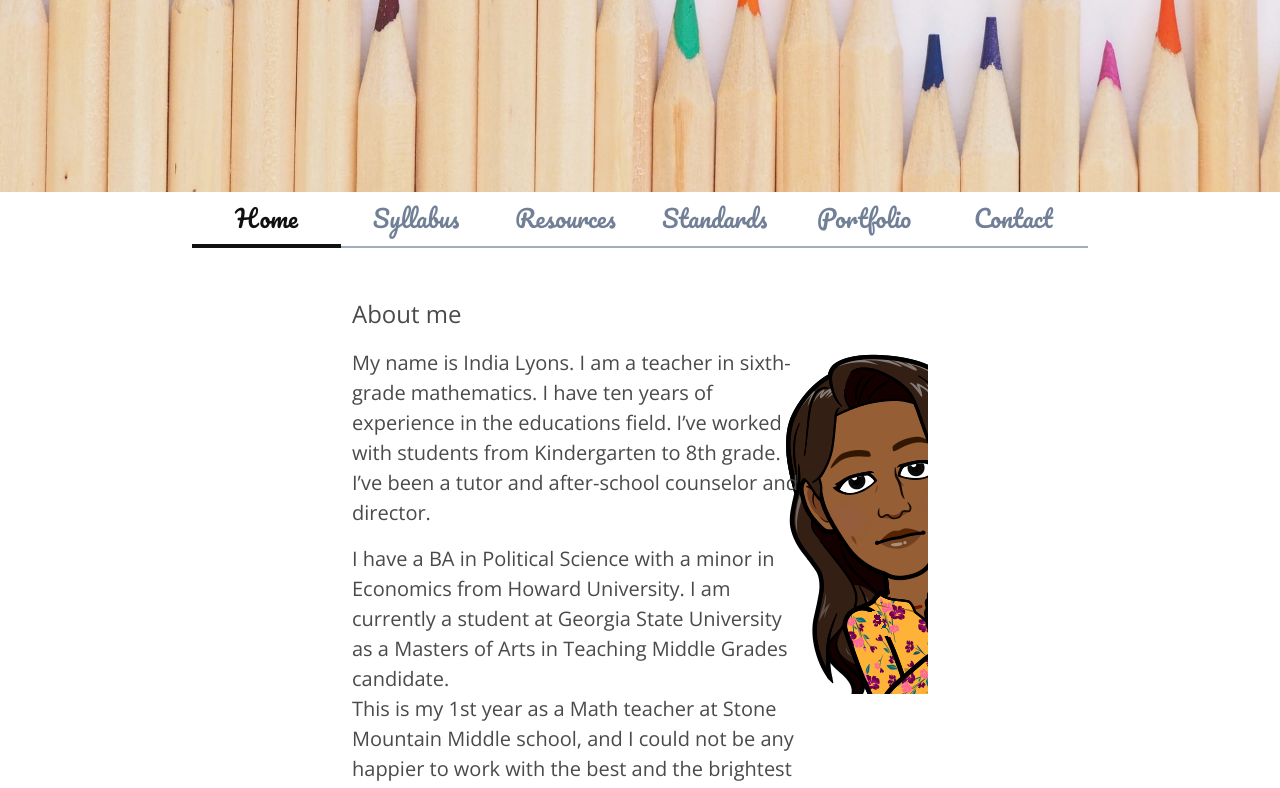
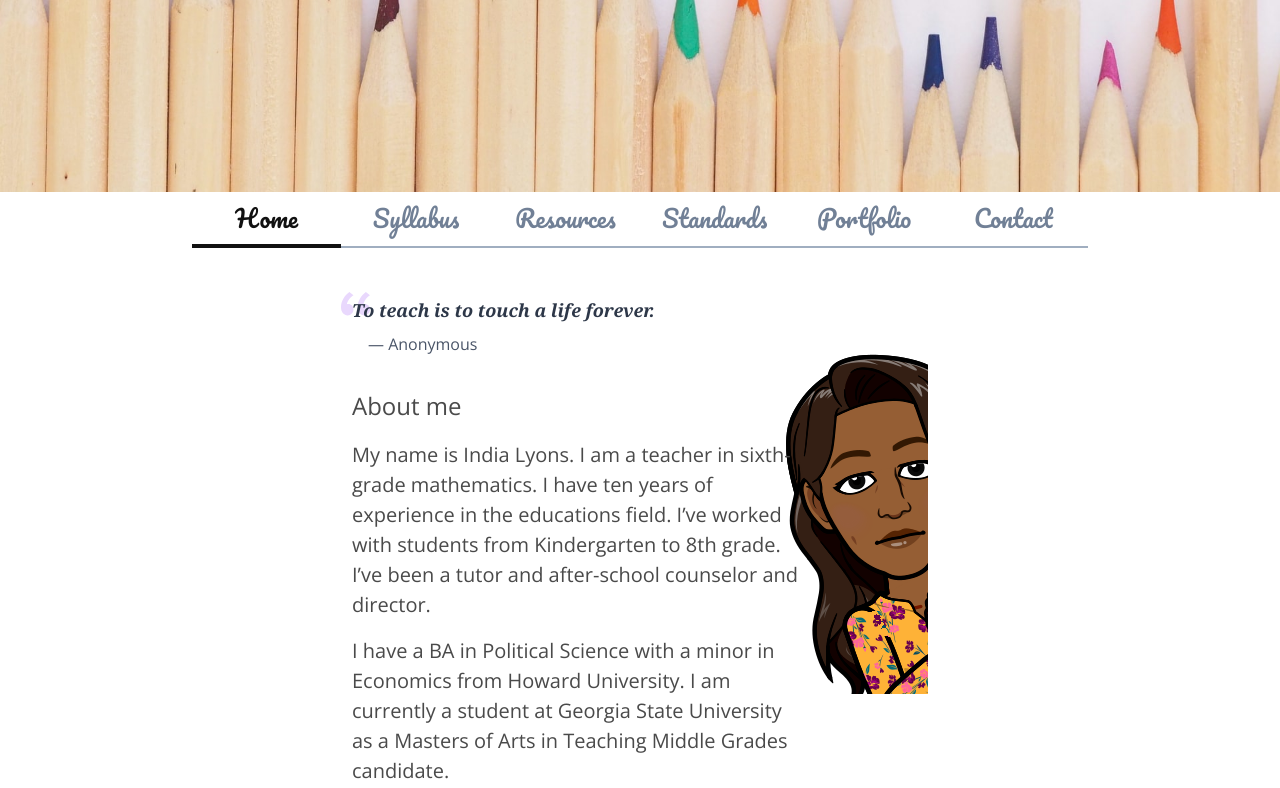
Before and after one commit to vticonsulting/india-web, a Nuxt app: page / in a window 1280 px wide. Shown: the top 788 px of the page. Built offline with nearby package versions, Linux system fonts and the light colour scheme; what @tailwindcss/custom-forms, tailwindcss-aspect-ratio, tailwindcss-elevation would draw is missing.

Commit message:
Added quotation

```diff
--- a/pages/index.vue
+++ b/pages/index.vue
@@ -2,10 +2,40 @@
   <div class="my-4 mx-16 max-w-2xl mx-auto px-6 text-xl">
 
     <div class="font-body" style="background: url(/bitmoji-1.png) no-repeat 100% 0">
+
+      <!-- Blockquote Component -->
+      <blockquote class="mb-8 md:flex-grow md:flex md:flex-col">
+        <div class="relative text-lg leading-7 font-medium text-gray-800 md:flex-grow">
+          <!-- Quotation Mark -->
+          <svg
+            class="absolute top-0 left-0 transform -translate-x-3 -translate-y-2 h-8 w-8 text-purple-200" fill="currentColor"
+            viewBox="0 0 32 32"
+          >
+            <path d="M9.352 4C4.456 7.456 1 13.12 1 19.36c0 5.088 3.072 8.064 6.624 8.064 3.36 0 5.856-2.688 5.856-5.856 0-3.168-2.208-5.472-5.088-5.472-.576 0-1.344.096-1.536.192.48-3.264 3.552-7.104 6.624-9.024L9.352 4zm16.512 0c-4.8 3.456-8.256 9.12-8.256 15.36 0 5.088 3.072 8.064 6.624 8.064 3.264 0 5.856-2.688 5.856-5.856 0-3.168-2.304-5.472-5.184-5.472-.576 0-1.248.096-1.44.192.48-3.264 3.456-7.104 6.528-9.024L25.864 4z" />
+          </svg>
+
+          <!-- Quote -->
+          <p class="relative font-semibold font-serif italic">
+            To teach is to touch a life forever.
+          </p>
+          <!-- end Quote -->
+        </div>
+
+        <!-- Quote Footer -->
+        <footer class="mt-2">
+          <div class="flex">
+            <div class="ml-4">
+              <div class="text-base leading-6 font-medium text-gray-700">— Anonymous</div>
+            </div>
+          </div>
+        </footer>
+        <!-- end Quote Footer -->
+      </blockquote>
+      <!-- end Blockquote Component -->
+
       <h2 class="text-2xl mb-4">About me</h2>
 
       <div class="mb-4 pr-32">
-
         <p class="mb-4"> My name is India Lyons.  I am a teacher in sixth-grade mathematics. I have ten years of experience in the educations field. I’ve worked with students from Kindergarten to 8th grade. I’ve been a tutor and after-school counselor and director.</p>
 
         <p> I have a BA in Political Science with a minor in Economics from Howard University. I am currently a student at Georgia State University as a Masters of Arts in Teaching Middle Grades candidate.</p>
@@ -32,6 +62,7 @@
             <li type="circle">Parents, please encourage your child to complete their homework daily.</li>
         </ul>
       <p><en>Students are encourage to make up missing assignments immediately.</en></p>
+
     </div>
   </div>
 </template>
```
